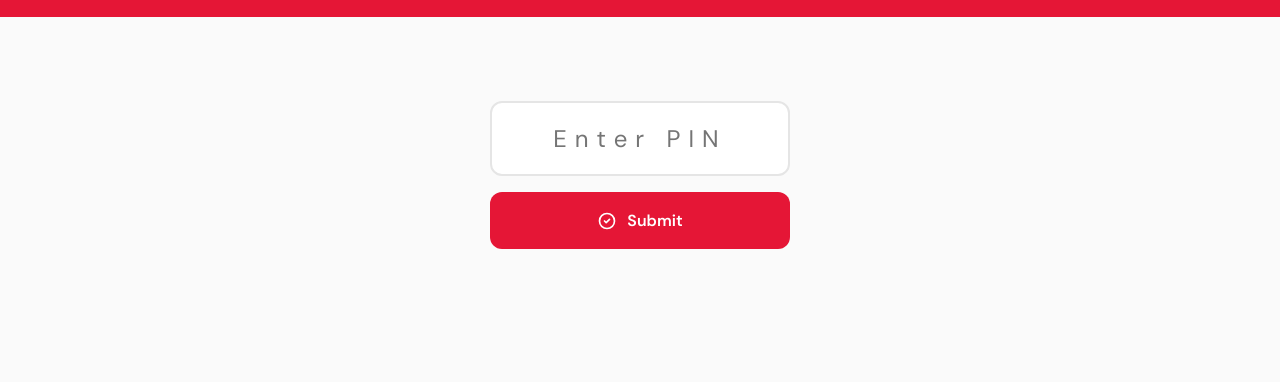
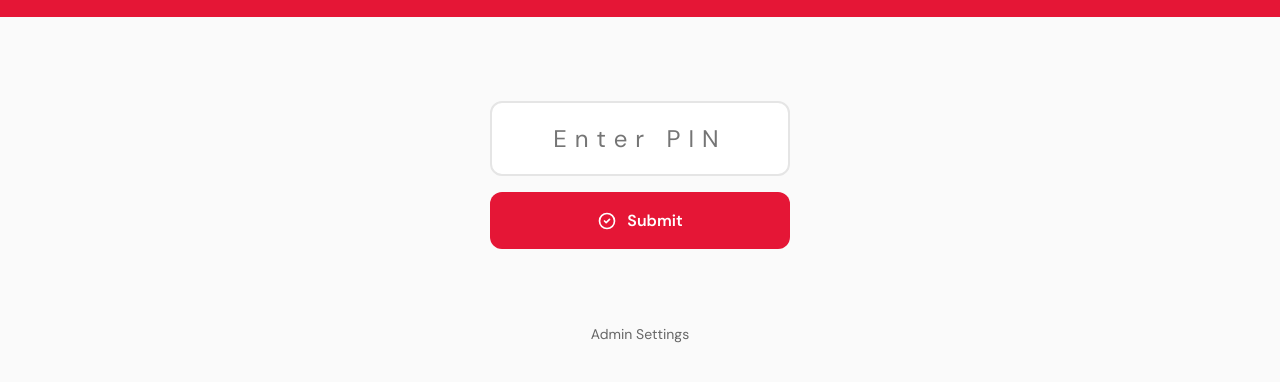
Before and after one commit to shafferjason/invoice-scanner, a website: page index.html in a window 1280 px wide. Shown: the part 70-452 px from the top of the page. Drawn offline with nearby package versions, Linux system fonts and the light colour scheme.

Commit message:
Add files via upload

```diff
--- a/index.html
+++ b/index.html
@@ -329,6 +329,19 @@
       min-height: 20px;
     }
 
+    .admin-link {
+      display: block;
+      text-align: center;
+      margin-top: 24px;
+      color: var(--text-secondary);
+      text-decoration: none;
+      font-size: 14px;
+    }
+
+    .admin-link:hover {
+      color: var(--primary);
+    }
+
     /* Loading spinner */
     .spinner {
       width: 20px;
@@ -393,6 +406,7 @@
             Submit
           </button>
           <div id="pin-error" class="pin-error"></div>
+          <a href="/admin" class="admin-link">Admin Settings</a>
         </div>
       </main>
     </div>
```
